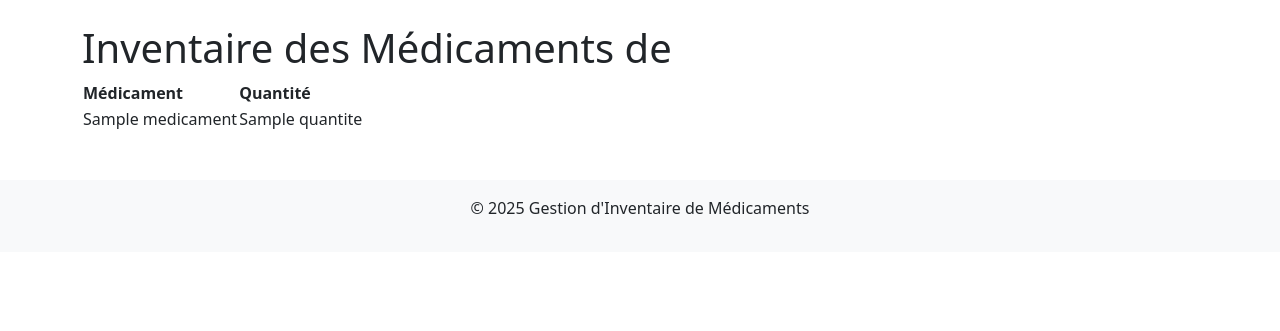
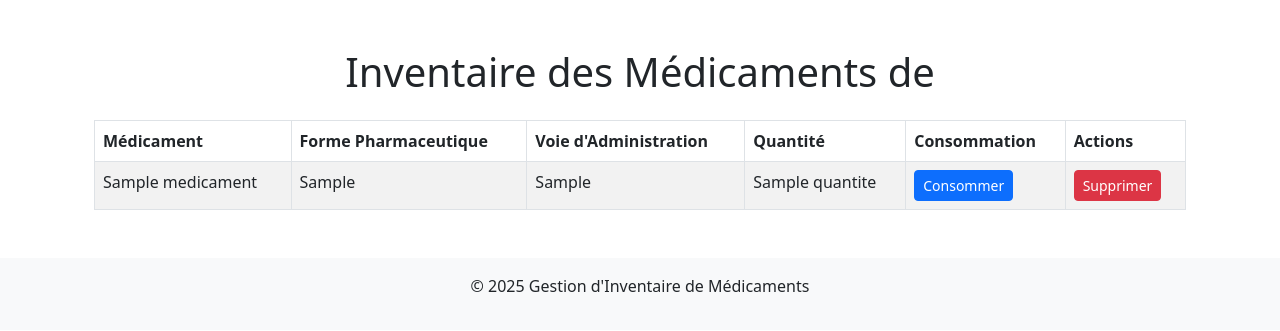
Before and after one commit to fbotel17/GIMProject, a Symfony app: template app/templates/inventaire/index.html.twig in a window 1280 px wide. Shown: the part 56-387 px from the top of the page. Run offline with Twig, Linux system fonts and the light colour scheme; the template is opened without the code that fills it: most values are stand-ins (such as "Sample title", 1, 10 or a date in 2020); some libraries are stand-ins or nearby versions.

Commit message:
consommation +mise en page

```diff
--- a/app/src/Controller/SecurityController.php
+++ b/app/src/Controller/SecurityController.php
@@ -9,7 +9,7 @@ use Symfony\Component\Security\Http\Authentication\AuthenticationUtils;
 
 class SecurityController extends AbstractController
 {
-    #[Route(path: '/login', name: 'app_login')]
+    #[Route(path: '/', name: 'app_login')]
     public function login(AuthenticationUtils $authenticationUtils): Response
     {
         // get the login error if there is one
--- a/app/src/Repository/MedicamentRepository.php
+++ b/app/src/Repository/MedicamentRepository.php
@@ -22,7 +22,7 @@ class MedicamentRepository extends ServiceEntityRepository
         return $this->createQueryBuilder('m')
             ->where('m.nom LIKE :searchTerm OR m.codeCIS LIKE :searchTerm')
             ->setParameter('searchTerm', '%' . $searchTerm . '%')
-            ->orderBy('m.id', 'DESC')
+            ->orderBy('m.id')
             ->setMaxResults($limit)
             ->setFirstResult($offset)
             ->getQuery()
--- a/app/templates/inventaire/index.html.twig
+++ b/app/templates/inventaire/index.html.twig
@@ -5,27 +5,55 @@
 {% endblock %}
 
 {% block body %}
-	<h1>Inventaire des Médicaments de
+	<div class="container mt-5">
+		<h1 class="text-center mb-4">Inventaire des Médicaments de
 			{{ user.username }}</h1>
 
 		{% if inventaire is empty %}
-		<p>Aucun médicament dans l'inventaire.</p>
+			<div class="alert alert-info text-center" role="alert">
+				Aucun médicament dans l'inventaire.
+			</div>
 		{% else %}
-		<table>
-			<thead>
+			<table class="table table-striped table-bordered table-hover">
+				<thead class="thead-dark">
 					<tr>
 						<th>Médicament</th>
+						<th>Forme Pharmaceutique</th>
+						<th>Voie d'Administration</th>
 						<th>Quantité</th>
+						<th>Consommation</th>
+						<th>Actions</th>
 					</tr>
 				</thead>
 				<tbody>
 					{% for item in inventaire %}
 						<tr>
 							<td>{{ item.medicament.nom }}</td>
+							<td>{{ item.medicament.formePharmaceutique }}</td>
+							<td>{{ item.medicament.voieAdministration }}</td>
 							<td>{{ item.quantite }}</td>
+							<td>
+								<!-- Bouton pour ouvrir le modal -->
+								<button type="button" class="btn btn-primary btn-sm" data-bs-toggle="modal" data-bs-target="#modalConsommation{{ item.id }}">
+									Consommer
+								</button>
+
+								{% include 'modals/inventaire_modals.html.twig' %}
+
+							</td>
+							<td>
+								<!-- Formulaire de Suppression -->
+								<form method="post" action="{{ path('delete_inventaire', {'id': item.id}) }}" onsubmit="return confirm('Voulez-vous vraiment supprimer ce médicament ?');">
+									<input type="hidden" name="_token" value="{{ csrf_token('delete' ~ item.id) }}">
+									<button type="submit" class="btn btn-danger btn-sm">Supprimer</button>
+								</form>
+							</td>
 						</tr>
 					{% endfor %}
 				</tbody>
 			</table>
 		{% endif %}
+	</div>
+
+
 {% endblock %}
--- /dev/null
+++ b/app/templates/modals/inventaire_modals.html.twig
@@ -0,0 +1,41 @@
+{# modals/inventaire_modals.html.twig #}
+
+<!-- Modal de Consommation -->
+	<div class="modal fade" id="modalConsommation{{ item.id }}" tabindex="-1" aria-labelledby="modalConsommationLabel" aria-hidden="true"> <div class="modal-dialog">
+		<div class="modal-content">
+			<div class="modal-header">
+				<h5 class="modal-title" id="modalConsommationLabel">Gérer la quantité de
+					{{ item.medicament.nom }}</h5>
+				<button type="button" class="btn-close" data-bs-dismiss="modal" aria-label="Close"></button>
+			</div>
+			<div
+				class="modal-body">
+				<!-- Affichage de la quantité actuelle -->
+				<p>
+					<strong>Quantité actuelle :</strong>
+					{{ item.quantite }}
+					boîtes</p>
+
+				<!-- Formulaire pour Soustraire -->
+				<form method="post" action="{{ path('consommer_inventaire', {'id': item.id}) }}">
+					<input type="hidden" name="_token" value="{{ csrf_token('consommer' ~ item.id) }}">
+					<div class="mb-3">
+						<label for="quantite_consommee" class="form-label">Boîtes consommées</label>
+						<input type="number" name="quantite_consommee" class="form-control" min="1" max="{{ item.quantite }}" required>
+					</div>
+					<button type="submit" class="btn btn-danger">Soustraire</button>
+				</form>
+
+				<!-- Formulaire pour Ajouter -->
+				<form method="post" action="{{ path('ajouter_inventaire', {'id': item.id}) }}">
+					<input type="hidden" name="_token" value="{{ csrf_token('ajouter' ~ item.id) }}">
+					<div class="mb-3">
+						<label for="quantite_ajoutee" class="form-label">Boîtes ajoutées</label>
+						<input type="number" name="quantite_ajoutee" class="form-control" min="1" required>
+					</div>
+					<button type="submit" class="btn btn-success">Ajouter</button>
+				</form>
+			</div>
+		</div>
+	</div>
+</div>
```
Also changed, not shown: app/src/Controller/InventaireController.php (+73 -0 lines), app/src/Controller/MedicamentController.php (+10 -2 lines), app/templates/medicament/index.html.twig (+8 -5 lines), app/templates/security/login.html.twig (+9 -17 lines), 1 other file. Lines whose indentation alone changed are shown as unchanged.
